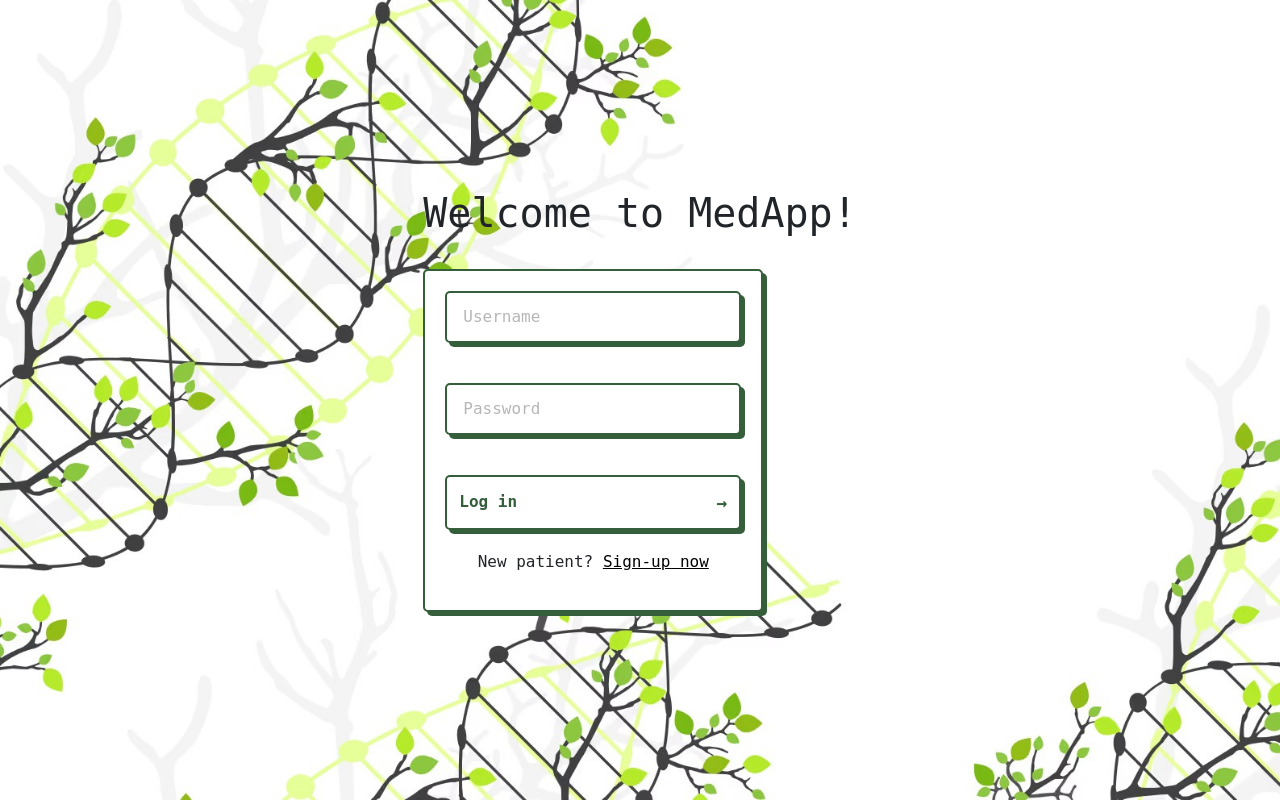
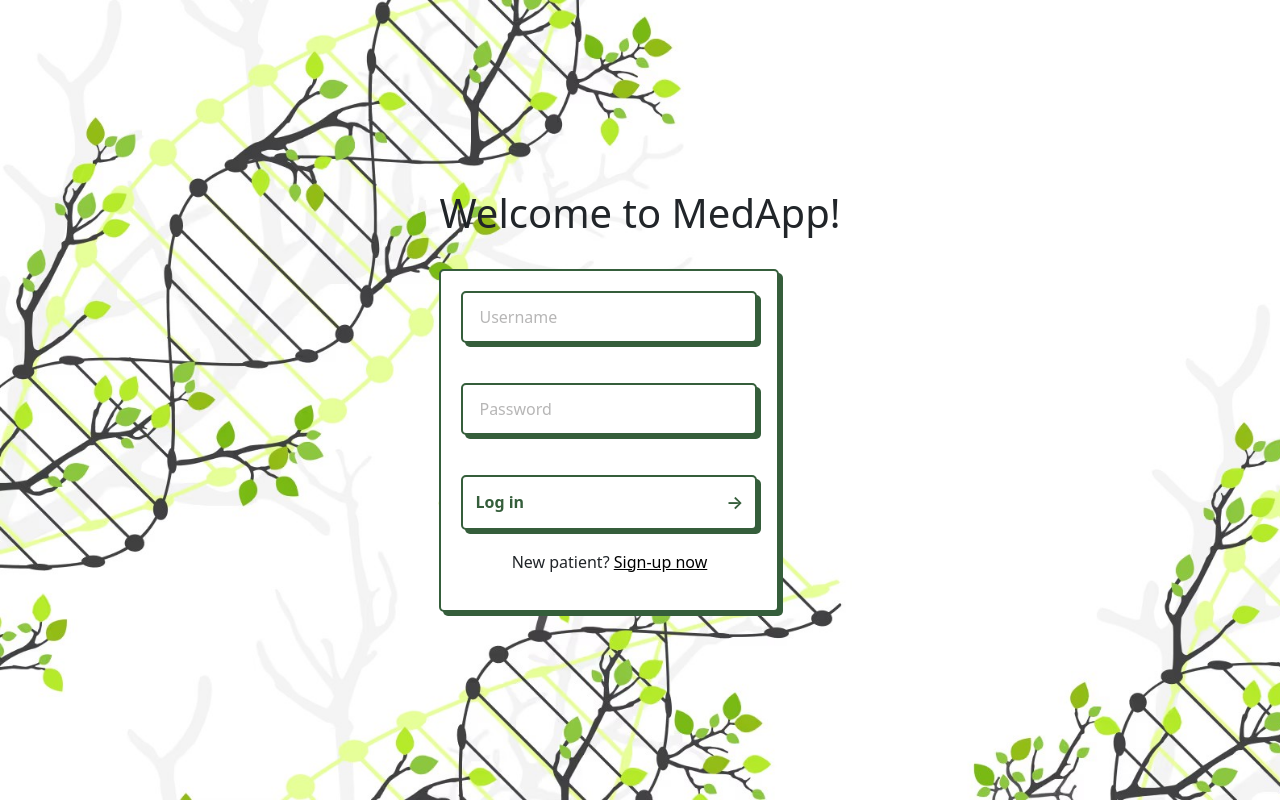
Before and after one commit to SiddhantTupe/Project-final-ELE3921, a Django app: page / in a window 1280 px wide. Run offline with Django 5.2, Linux system fonts and the light colour scheme.

Commit message:
FINAL FOR SURE!

```diff
--- a/medsys/accounts/static/doctor.css
+++ b/medsys/accounts/static/doctor.css
@@ -2,7 +2,7 @@
 body {
   background-image: url('/static/images/medicine.jpg');
   background-size: contain;
-  font-family:'Courier New', Courier, monospace;
+  font-family:'Courier New', Courier;
   margin: 0;
   padding: 0;
   color: #000000;
@@ -15,7 +15,6 @@
   padding: 2rem;
   margin: 2rem auto;
   box-shadow: 0 6px 16px rgba(0, 0, 0, 0.1);
-  font-family: monospace;
   color: #000;
   align-items: center;
 
--- a/medsys/accounts/static/login.css
+++ b/medsys/accounts/static/login.css
@@ -15,13 +15,11 @@
 
 
 
-
 body {
   margin: 0;
   padding: 0;
   height: 100vh;
   position: relative;
-  font-family:monospace;
   background-color: #7ab89a;
   background-image: url('/static/images/medicine.jpg');
   background-size: cover;
@@ -44,7 +42,6 @@
   box-shadow: 4px 4px var(--main-color);
   position: relative;
   z-index: 1;
-  font-family:monospace;
 }
 
 
@@ -64,7 +61,6 @@
   box-shadow: 4px 4px var(--main-color);
   outline: none;
   transition: border 0.3s;
-  font-family: monospace;
 }
 
 input[type="text"]::placeholder,
@@ -84,7 +80,6 @@
   background: var(--button-bg);
   color: var(--font-color);
   border: 2px solid var(--highlight-color);
-  font-family: monospace;
   font-weight: 600;
   font-size: 16px;
   padding: 12px;
@@ -110,7 +105,3 @@
   content: "→";
   font-size: 18px;
 }
-
-h2{
-  font-family: monospace  ;
-}
--- a/medsys/accounts/static/patient_add.css
+++ b/medsys/accounts/static/patient_add.css
@@ -12,14 +12,12 @@
     0px 59px 36px rgba(0, 0, 0, 0.05), 0px 26px 26px rgba(0, 0, 0, 0.09),
     0px 7px 15px rgba(0, 0, 0, 0.1), 0px 0px 0px rgba(0, 0, 0, 0.1);
   border-radius: 11px;
-  font-family:monospace;
   overflow-y: auto;
   transform: scale(0.95);
 }
 
 h2{
   text-align: center;
-  font-family: monospace;
 }
 
 
@@ -58,7 +56,6 @@
   filter: drop-shadow(0px 1px 0px #efefef)
     drop-shadow(0px 1px 0.5px rgba(239, 239, 239, 0.5));
   transition: all 0.3s cubic-bezier(0.15, 0.83, 0.66, 1);
-  font-family:monospace ;
   border-style:double;
 
 }
@@ -71,7 +68,6 @@
   position: relative;
   background-image: url('/static/images/medicine.jpg');
   background-size:cover;
-  font-family:monospace;
   display: flex;
   justify-content: center;
   align-items: flex-start;
--- a/medsys/accounts/static/patient_dashboard.css
+++ b/medsys/accounts/static/patient_dashboard.css
@@ -1,5 +1,4 @@
 body {
-    font-family:monospace;
     margin: 0;
     background-image: url('/static/images/medicine.jpg');
     background-size:contain;
--- a/medsys/accounts/static/signup.css
+++ b/medsys/accounts/static/signup.css
@@ -12,14 +12,12 @@
     0px 59px 36px rgba(0, 0, 0, 0.05), 0px 26px 26px rgba(0, 0, 0, 0.09),
     0px 7px 15px rgba(0, 0, 0, 0.1), 0px 0px 0px rgba(0, 0, 0, 0.1);
   border-radius: 11px;
-  font-family:monospace;
   overflow-y: auto;
   transform: scale(0.7);
 }
 
 h2{
   text-align: center;
-  font-family: monospace;
 }
 
 
@@ -58,7 +56,6 @@
   filter: drop-shadow(0px 1px 0px #efefef)
     drop-shadow(0px 1px 0.5px rgba(239, 239, 239, 0.5));
   transition: all 0.3s cubic-bezier(0.15, 0.83, 0.66, 1);
-  font-family:monospace ;
   border-style:hidden;
 }
 
@@ -72,7 +69,6 @@
   background-size:cover;
   background-repeat: no-repeat;
   background-position:center;
-  font-family:monospace;
   display: flex;
   justify-content: center;
   align-items: flex-start;
--- a/medsys/accounts/templates/registration/login.html
+++ b/medsys/accounts/templates/registration/login.html
@@ -8,7 +8,7 @@
 {% block title %}Welcome!{% endblock %}
 
 {% block main %}
-<h1 style="font-family: monospace;">Welcome to MedApp!</h1><br>
+<h1>Welcome to MedApp!</h1><br>
 <form method="POST">
     {% csrf_token %}
     <input type="text" name="username" value="{{ username }}" placeholder="Username">
--- a/medsys/accounts/urls.py
+++ b/medsys/accounts/urls.py
@@ -9,7 +9,6 @@
     path("staff/", views.staff_dashboard, name="staff_dashboard"),
     path('staff/inbox/', views.inbox, name='staff_inbox'),
     path('staff/add-prescription/', views.add_prescription, name='add_prescription'),
-    path("inventory/", views.inventory_dashboard, name="inventory_dashboard"),
     path("patient/<int:patient_id>/", views.patient_dashboard, name="patient_dashboard"),
     path('redirect/', views.after_login_redirect, name='after_login_redirect'),
     path('patient/message/send/', views.send_message, name='send_message'),
--- a/medsys/accounts/views.py
+++ b/medsys/accounts/views.py
@@ -25,7 +25,7 @@
                 patient = get_object_or_404(Patient, user=user)
                 return redirect("patient_dashboard", patient_id=patient.id)
             else:
-                return redirect("default_dashboard")  # fallback
+                return redirect("default_dashboard")
         else:
             return render(request, "registration/login.html", {
                 "username": username,
@@ -75,12 +75,11 @@
 def staff_dashboard(request):
     prescriptions = Prescription.objects.filter(assistant_doctor=request.user).select_related('patient', 'medicine')
 
-    # Group prescriptions by patient
     grouped = defaultdict(list)
     for p in prescriptions:
         grouped[p.patient].append(p)
 
-    grouped_prescriptions = list(grouped.items())  # List of (patient, [prescriptions])
+    grouped_prescriptions = list(grouped.items())
 
     assigned_patients = Patient.objects.filter(
         admissions__assistant_doctor=request.user
@@ -88,11 +87,6 @@
 
     return render(request, 'registration/staffgroup.html', {'grouped_prescriptions': grouped_prescriptions, 'assigned_patients': assigned_patients})
 
-# Inventory Head Dashboard
-
-@login_required
-def inventory_dashboard(request):
-    return render(request, 'registration/inventorygroup.html')
 
 # Patient Dashboard
 
@@ -147,7 +141,7 @@
         if user_form.is_valid() and patient_info_form.is_valid():
             user = user_form.save()
             patient = patient_info_form.save(commit=False)
-            patient.user = user  # Link patient to the new user
+            patient.user = user
             patient.save()
 
             patients_group = Group.objects.get(name="Patients")
@@ -216,7 +210,6 @@
             admission.patient = history.patient
             admission.primary_doctor = request.user
 
-            # patient fields are preserved via `instance=...`, no need to reset them
             history.save()
             admission.save()
 
@@ -273,7 +266,7 @@
         form = MessageForm(request.POST)
         if form.is_valid():
             message = form.save(commit=False)
-            message.sender = request.user  # the patient
+            message.sender = request.user
 
             patient = request.user.patient_user
             assigned = AdmissionRecord.objects.filter(patient=patient).last().assistant_doctor
```
Also changed, not shown: medsys/db.sqlite3.
